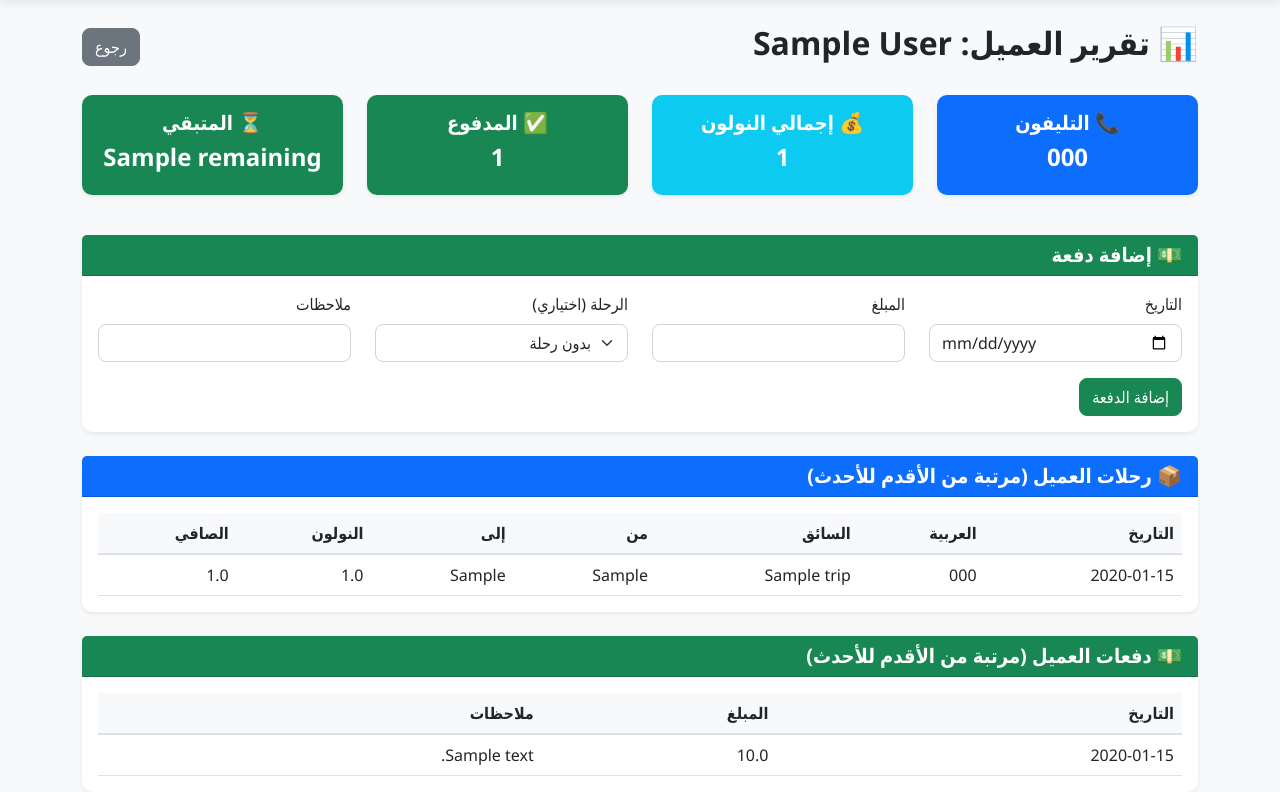
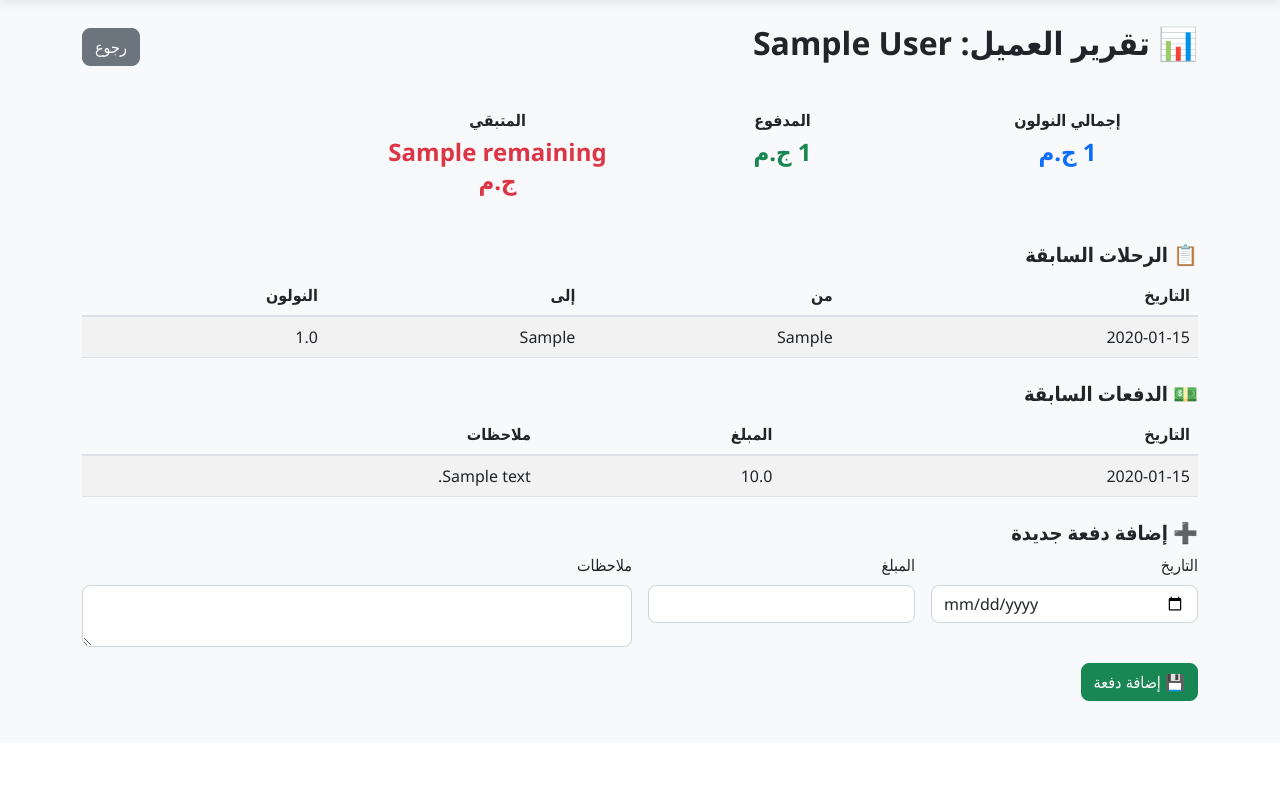
Before and after one commit to mariam-anwar-elgendy/AdamsCargo, a Flask app: template templates/customer_report.html in a window 1280 px wide. Shown: the part 57-849 px from the top of the page. After the commit the page ends 758 px from the top, so only its background shows below. Run offline with Flask 3, Linux system fonts and the light colour scheme; tables that the repository leaves empty hold one stand-in row (values such as "Sample post"); the template is opened without the code that fills it: values that come from a table or form of the project are taken from there, most other values are stand-ins (such as "Sample title", 1, 10 or a date in 2020).

Commit message:
Refactor customer report layout and payment form

```diff
--- a/templates/customer_report.html
+++ b/templates/customer_report.html
@@ -1,132 +1,56 @@
 {% extends 'base.html' %}
 
 {% block content %}
-<div class="row mb-4">
-    <div class="col-12 d-flex justify-content-between align-items-center">
+<div class="d-flex justify-content-between align-items-center mb-4">
     <h2>📊 تقرير العميل: {{ customer.name }}</h2>
     <a href="{{ url_for('customers') }}" class="btn btn-secondary">رجوع</a>
 </div>
-</div>
 
-<!-- ملخص العميل -->
 <div class="row mb-4">
-    <div class="col-md-3 col-sm-6 mb-3">
-        <div class="card bg-primary text-white shadow-sm">
-            <div class="card-body text-center">
-                <h5 class="card-title">📞 التليفون</h5>
-                <h4>{{ customer.phone or '-' }}</h4>
+    <div class="col-md-3">
+        <div class="card bg-light p-3 text-center">
+            <h6>إجمالي النولون</h6>
+            <h4 class="text-primary">{{ total_nauloon }} ج.م</h4>
         </div>
     </div>
-    </div>
-    <div class="col-md-3 col-sm-6 mb-3">
-        <div class="card bg-info text-white shadow-sm">
-            <div class="card-body text-center">
-                <h5 class="card-title">💰 إجمالي النولون</h5>
-                <h4>{{ total_nauloon }}</h4>
+    <div class="col-md-3">
+        <div class="card bg-light p-3 text-center">
+            <h6>المدفوع</h6>
+            <h4 class="text-success">{{ total_paid }} ج.م</h4>
         </div>
     </div>
-    </div>
-    <div class="col-md-3 col-sm-6 mb-3">
-        <div class="card bg-success text-white shadow-sm">
-            <div class="card-body text-center">
-                <h5 class="card-title">✅ المدفوع</h5>
-                <h4>{{ total_paid }}</h4>
-            </div>
-        </div>
-    </div>
-    <div class="col-md-3 col-sm-6 mb-3">
-        <div class="card {% if remaining > 0 %}bg-danger{% else %}bg-success{% endif %} text-white shadow-sm">
-            <div class="card-body text-center">
-                <h5 class="card-title">⏳ المتبقي</h5>
-                <h4>{{ remaining }}</h4>
-            </div>
+    <div class="col-md-3">
+        <div class="card bg-light p-3 text-center">
+            <h6>المتبقي</h6>
+            <h4 class="text-danger">{{ remaining }} ج.م</h4>
         </div>
     </div>
 </div>
 
-<!-- إضافة دفعة -->
-<div class="card shadow-sm mb-4">
-    <div class="card-header bg-success text-white">
-        <h5 class="mb-0">💵 إضافة دفعة</h5>
-    </div>
-    <div class="card-body">
-        <form method="POST" action="{{ url_for('add_payment') }}">
-            <input type="hidden" name="customer_id" value="{{ customer.id }}">
-            <div class="row">
-                <div class="col-md-3 mb-3">
-                    <label class="form-label">التاريخ</label>
-                    <input type="date" class="form-control" name="date" required value="{{ date.today() }}">
-                </div>
-                <div class="col-md-3 mb-3">
-                    <label class="form-label">المبلغ</label>
-                    <input type="number" step="0.01" class="form-control" name="amount" required>
-                </div>
-                <div class="col-md-3 mb-3">
-                    <label class="form-label">الرحلة (اختياري)</label>
-                    <select class="form-select" name="trip_id">
-                        <option value="">بدون رحلة</option>
-                        {% for trip in trips %}
-                        <option value="{{ trip.id }}">{{ trip.date }} - {{ trip.from_location }} إلى {{ trip.to_location }}</option>
-                        {% endfor %}
-                    </select>
-                </div>
-                <div class="col-md-3 mb-3">
-                    <label class="form-label">ملاحظات</label>
-                    <input type="text" class="form-control" name="notes">
-                </div>
-                <div class="col-12">
-                    <button type="submit" class="btn btn-success">إضافة الدفعة</button>
-                </div>
-            </div>
-        </form>
-    </div>
-</div>
-
-<!-- الرحلات -->
-<div class="card shadow-sm mb-4">
-    <div class="card-header bg-primary text-white">
-        <h5 class="mb-0">📦 رحلات العميل (مرتبة من الأقدم للأحدث)</h5>
-    </div>
-    <div class="card-body">
-        <div class="table-responsive">
-            <table class="table table-hover">
+<h5 class="mt-4">📋 الرحلات السابقة</h5>
+<table class="table table-striped">
     <thead>
         <tr>
             <th>التاريخ</th>
-                        <th>العربية</th>
-                        <th>السائق</th>
             <th>من</th>
             <th>إلى</th>
             <th>النولون</th>
-                        <th>الصافي</th>
         </tr>
     </thead>
     <tbody>
         {% for trip in trips %}
         <tr>
             <td>{{ trip.date }}</td>
-                        <td>{{ trip.car.plate_number if trip.car else '-' }}</td>
-                        <td>{{ trip.driver_name }}</td>
-                        <td>{{ trip.from_location or '-' }}</td>
-                        <td>{{ trip.to_location or '-' }}</td>
+            <td>{{ trip.from_location }}</td>
+            <td>{{ trip.to_location }}</td>
             <td>{{ trip.nauloon }}</td>
-                        <td>{{ trip.net_profit }}</td>
         </tr>
         {% endfor %}
     </tbody>
 </table>
-        </div>
-    </div>
-</div>
 
-<!-- الدفعات -->
-<div class="card shadow-sm">
-    <div class="card-header bg-success text-white">
-        <h5 class="mb-0">💵 دفعات العميل (مرتبة من الأقدم للأحدث)</h5>
-    </div>
-    <div class="card-body">
-        <div class="table-responsive">
-            <table class="table table-hover">
+<h5 class="mt-4">💵 الدفعات السابقة</h5>
+<table class="table table-striped">
     <thead>
         <tr>
             <th>التاريخ</th>
@@ -135,16 +59,36 @@
         </tr>
     </thead>
     <tbody>
-                    {% for payment in payments %}
+        {% for pay in payments %}
         <tr>
-                        <td>{{ payment.date }}</td>
-                        <td>{{ payment.amount }}</td>
-                        <td>{{ payment.notes or '-' }}</td>
+            <td>{{ pay.date }}</td>
+            <td>{{ pay.amount }}</td>
+            <td>{{ pay.notes }}</td>
         </tr>
         {% endfor %}
     </tbody>
 </table>
+
+<!-- نموذج إضافة دفعة جديدة -->
+<div class="mt-4">
+    <h5>➕ إضافة دفعة جديدة</h5>
+    <form method="POST" action="{{ url_for('add_payment') }}" class="row g-3">
+        <input type="hidden" name="customer_id" value="{{ customer.id }}">
+        <div class="col-md-3">
+            <label class="form-label">التاريخ</label>
+            <input type="date" name="date" class="form-control" value="{{ date.today().isoformat() }}" required>
         </div>
+        <div class="col-md-3">
+            <label class="form-label">المبلغ</label>
+            <input type="number" name="amount" class="form-control" step="0.01" required>
         </div>
+        <div class="col-md-6">
+            <label class="form-label">ملاحظات</label>
+            <textarea name="notes" class="form-control" rows="2"></textarea>
+        </div>
+        <div class="col-12">
+            <button type="submit" class="btn btn-success">💾 إضافة دفعة</button>
+        </div>
+    </form>
 </div>
 {% endblock %}
```
Lines whose indentation alone changed are shown as unchanged.
